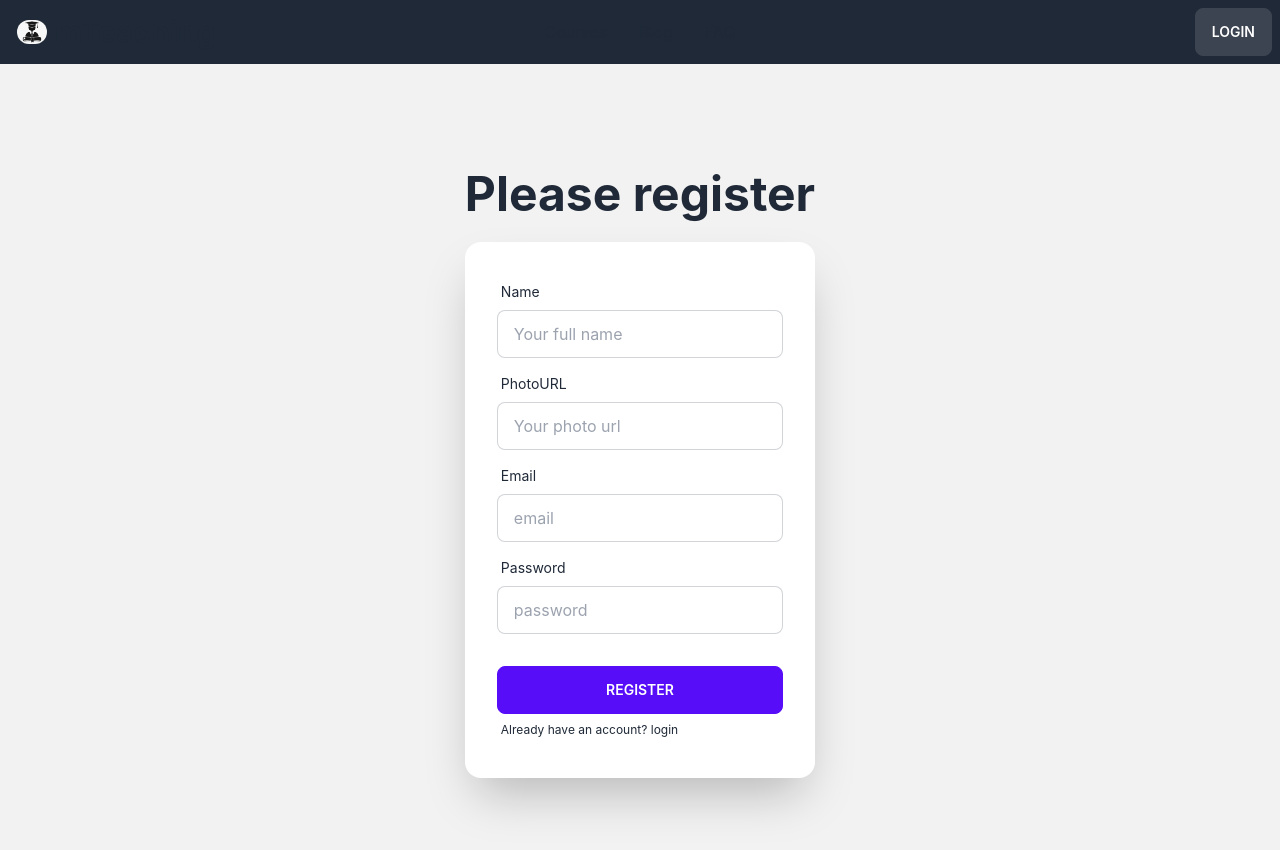
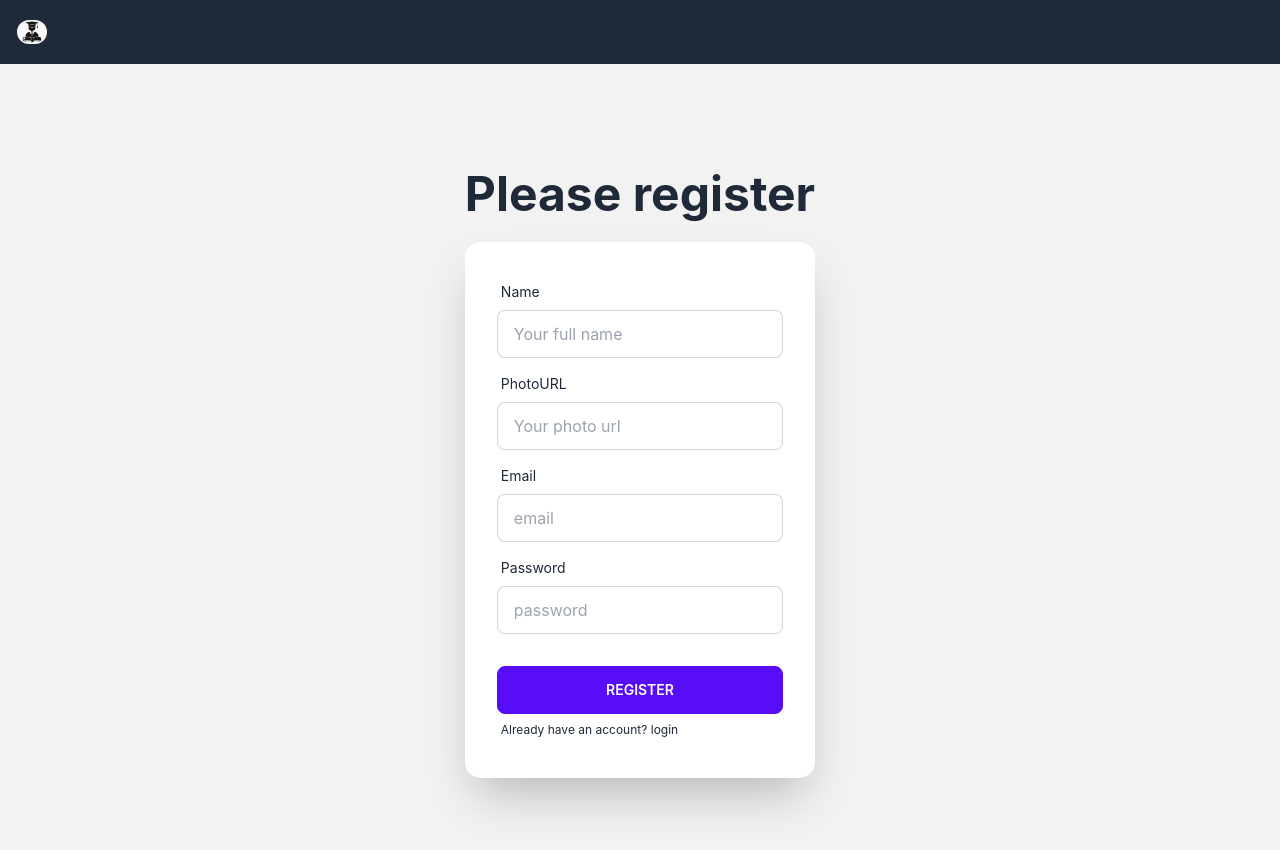
Before and after one commit to AlAminMiah4274/mTeaching-Client, a React (Create React App) app: page /register in a window 1280 px wide. Shown: the top 850 px of the page. Built offline with nearby package versions, Linux system fonts and the light colour scheme; no server answers.

Commit message:
tggoled login & logout button and saved displayName & photoURL

```diff
--- a/src/components/pages/Header/Header.js
+++ b/src/components/pages/Header/Header.js
@@ -1,8 +1,20 @@
-import React from 'react';
+import React, { useContext } from 'react';
 import { Link } from 'react-router-dom';
 import logo from '../../../img/education-icon.png';
+import { AuthContext } from '../../../contexts/AuthProvider';
+import { FaUserAlt } from 'react-icons/fa';
 
 const Header = () => {
+
+    const { user, userLogOut } = useContext(AuthContext);
+
+    const handleLogOut = () => {
+
+        userLogOut()
+            .then(() => { })
+            .catch(e => console.error(e))
+    };
+
     return (
         <div>
             <div className="navbar bg-gray-800">
@@ -37,7 +49,17 @@ const Header = () => {
                     </ul>
                 </div>
                 <div className="navbar-end">
-                    <Link to='/login' className="btn">Login</Link>
+                    {
+                        user?.uid ?
+                            <button onClick={handleLogOut} className='me-3'>LogOut</button> :
+                            <Link to='/login' className="me-3">Login</Link>
+                    }
+
+                    {
+                        user?.photoURL ?
+                            <img className='rounded-full w-11 h-11' src={user?.photoURL} alt="" /> :
+                            <FaUserAlt></FaUserAlt>
+                    }
                 </div>
             </div>
         </div>
--- a/src/components/pages/login/Register/Register.js
+++ b/src/components/pages/login/Register/Register.js
@@ -4,7 +4,7 @@ import { AuthContext } from '../../../../contexts/AuthProvider';
 
 const Register = () => {
 
-    const { userCreate } = useContext(AuthContext);
+    const { userCreate, userProfileUpdate } = useContext(AuthContext);
 
     // register form controlling
     const handleRegisterForm = (e) => {
@@ -23,10 +23,24 @@ const Register = () => {
                 const user = result.user;
                 console.log(user);
                 form.reset();
+                updateProfile(name, photoURL);
             })
             .catch(e => {
                 console.error(e);
             })
+    };
+
+    const updateProfile = (name, photoURL) => {
+        const profile = {
+            displayName: name,
+            photoURL: photoURL
+        };
+
+        userProfileUpdate(profile)
+            .then(result => {
+                const user = result.user;
+            })
+            .catch(e => console.error(e))
     };
 
     return (
--- a/src/contexts/AuthProvider.js
+++ b/src/contexts/AuthProvider.js
@@ -1,6 +1,6 @@
 import React, { createContext, useEffect, useState } from 'react';
 import app from '../Firebase/Firebase.config';
-import { createUserWithEmailAndPassword, getAuth, onAuthStateChanged, signInWithEmailAndPassword, signInWithPopup } from 'firebase/auth';
+import { createUserWithEmailAndPassword, getAuth, onAuthStateChanged, signInWithEmailAndPassword, signInWithPopup, signOut, updateProfile } from 'firebase/auth';
 
 const auth = getAuth(app)
 
@@ -25,7 +25,7 @@ const AuthProvider = ({ children }) => {
         return signInWithPopup(auth, provider);
     }
 
-    // get the user
+    // get the current user
     useEffect(() => {
         const unsubscribe = onAuthStateChanged(auth, (currentUser) => {
             console.log(currentUser);
@@ -36,11 +36,23 @@ const AuthProvider = ({ children }) => {
         };
     }, []);
 
+    // update user profile
+    const userProfileUpdate = (profile) => {
+        return updateProfile(auth.currentUser, profile);
+    };
+
+    // logout user
+    const userLogOut = () => {
+        return signOut(auth);
+    };
+
     const info = {
         user,
         userCreate,
         userSignIn,
-        providerLogIn
+        providerLogIn,
+        userProfileUpdate,
+        userLogOut
     };
 
     return (
```
